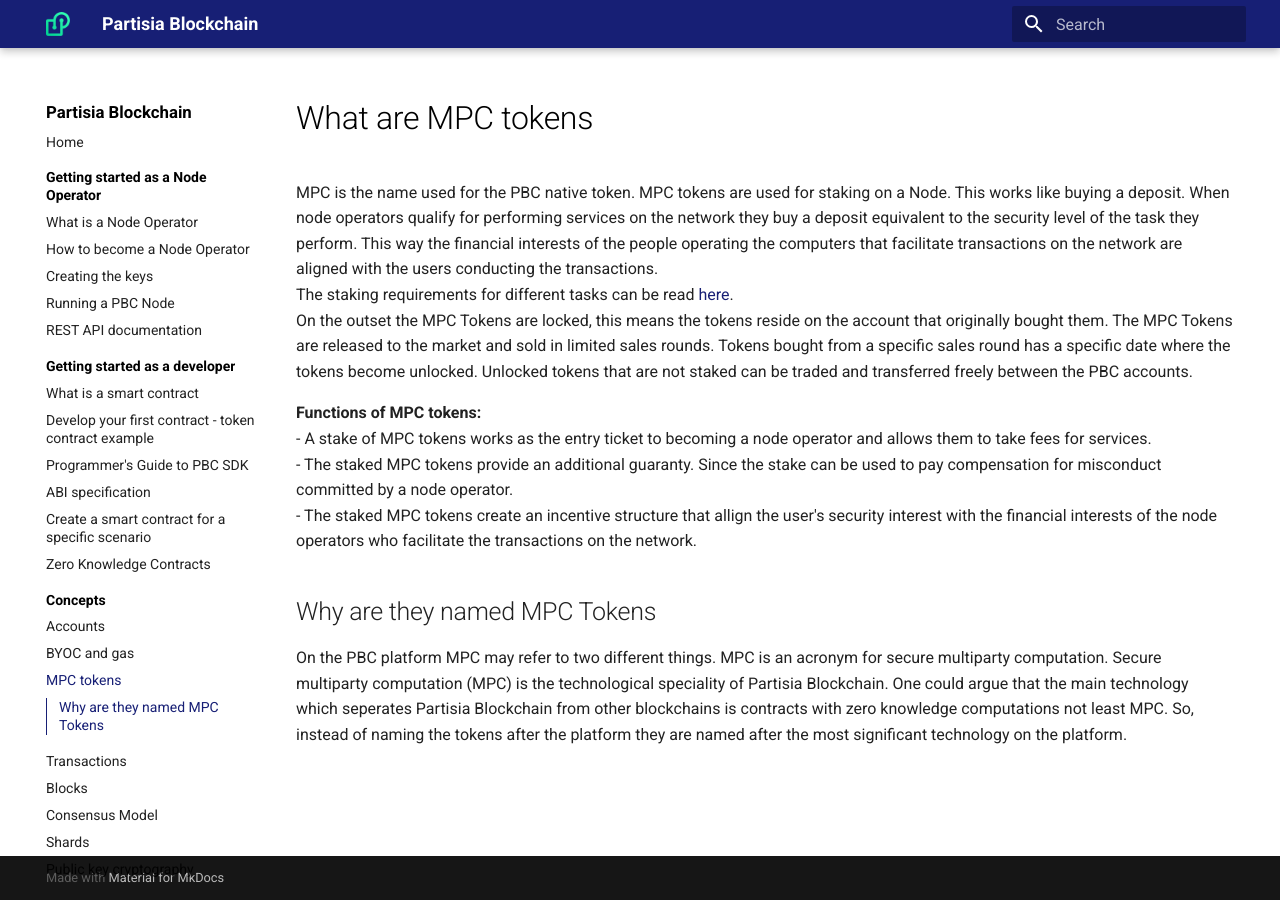
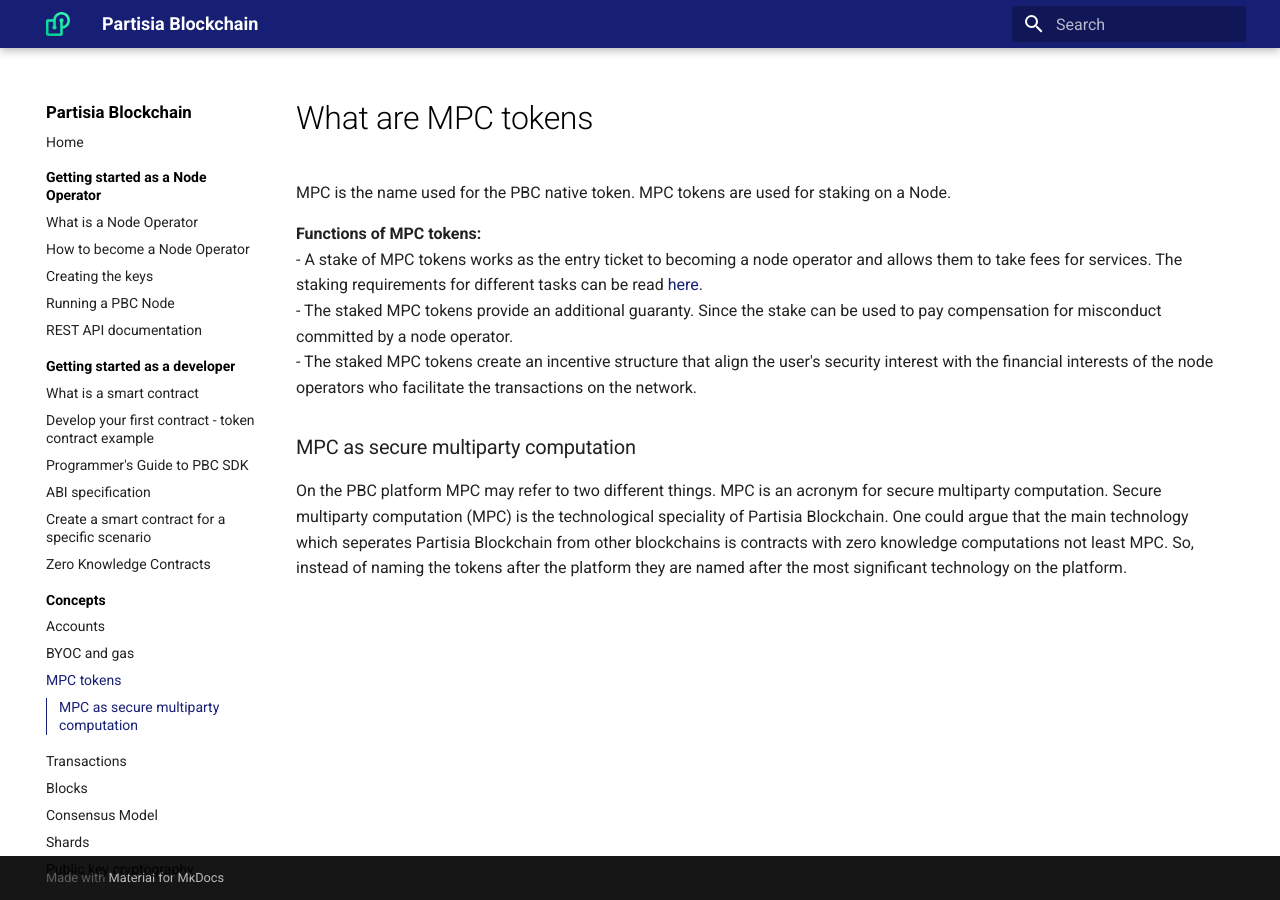
Before and after one commit to 0xSero/partisia-docs, an MkDocs documentation site: the page built from docs/mpc-tokens.md, in a window 1280 px wide. Built offline with MkDocs 1.6.1 and Material for MkDocs 9.7.7, drawn with Linux system fonts in a browser that asks for light colours; a script that is not in the unit is left out.

Commit message:
Shorter simple text, meaningful header, indentation error.

```diff
--- a/docs/mpc-tokens.md
+++ b/docs/mpc-tokens.md
@@ -1,14 +1,12 @@
 # What are MPC tokens
 
-MPC is the name used for the PBC native token. MPC tokens are used for staking on a Node. This works like buying a deposit. When node operators qualify for performing services on the network they buy a deposit equivalent to the security level of the task they perform. This way the financial interests of the people operating the computers that facilitate transactions on the network are aligned with the users conducting the transactions.
-The staking requirements for different tasks can be read [here](whatisano.md).
-On the outset the MPC Tokens are locked, this means the tokens reside on the account that originally bought them. The MPC Tokens are released to the market and  sold in limited sales rounds. Tokens bought from a specific sales round has a specific date where the tokens become unlocked. Unlocked tokens that are not staked can be traded and transferred freely between the PBC accounts.
+MPC is the name used for the PBC native token. MPC tokens are used for staking on a Node.
 
 **Functions of MPC tokens:**
-- A stake of MPC tokens works as the entry ticket to becoming a node operator and allows them to take fees for services.
+- A stake of MPC tokens works as the entry ticket to becoming a node operator and allows them to take fees for services. The staking requirements for different tasks can be read [here](whatisano.md).
 - The staked MPC tokens provide an additional guaranty. Since the stake can be used to pay compensation for misconduct committed by a node operator.
-- The staked MPC tokens create an incentive structure that allign the user's security interest with the financial interests of the node operators who facilitate the transactions on the network.
+- The staked MPC tokens create an incentive structure that align the user's security interest with the financial interests of the node operators who facilitate the transactions on the network.
 
-## Why are they named MPC Tokens
+### MPC as secure multiparty computation
 
 On the PBC platform MPC may refer to two different things. MPC is an acronym for secure multiparty computation. Secure multiparty computation (MPC) is the technological speciality of Partisia Blockchain. One could argue that the main technology which seperates Partisia Blockchain from other blockchains is contracts with zero knowledge computations not least MPC. So, instead of naming the tokens after the platform they are named after the most significant technology on the platform.
```
